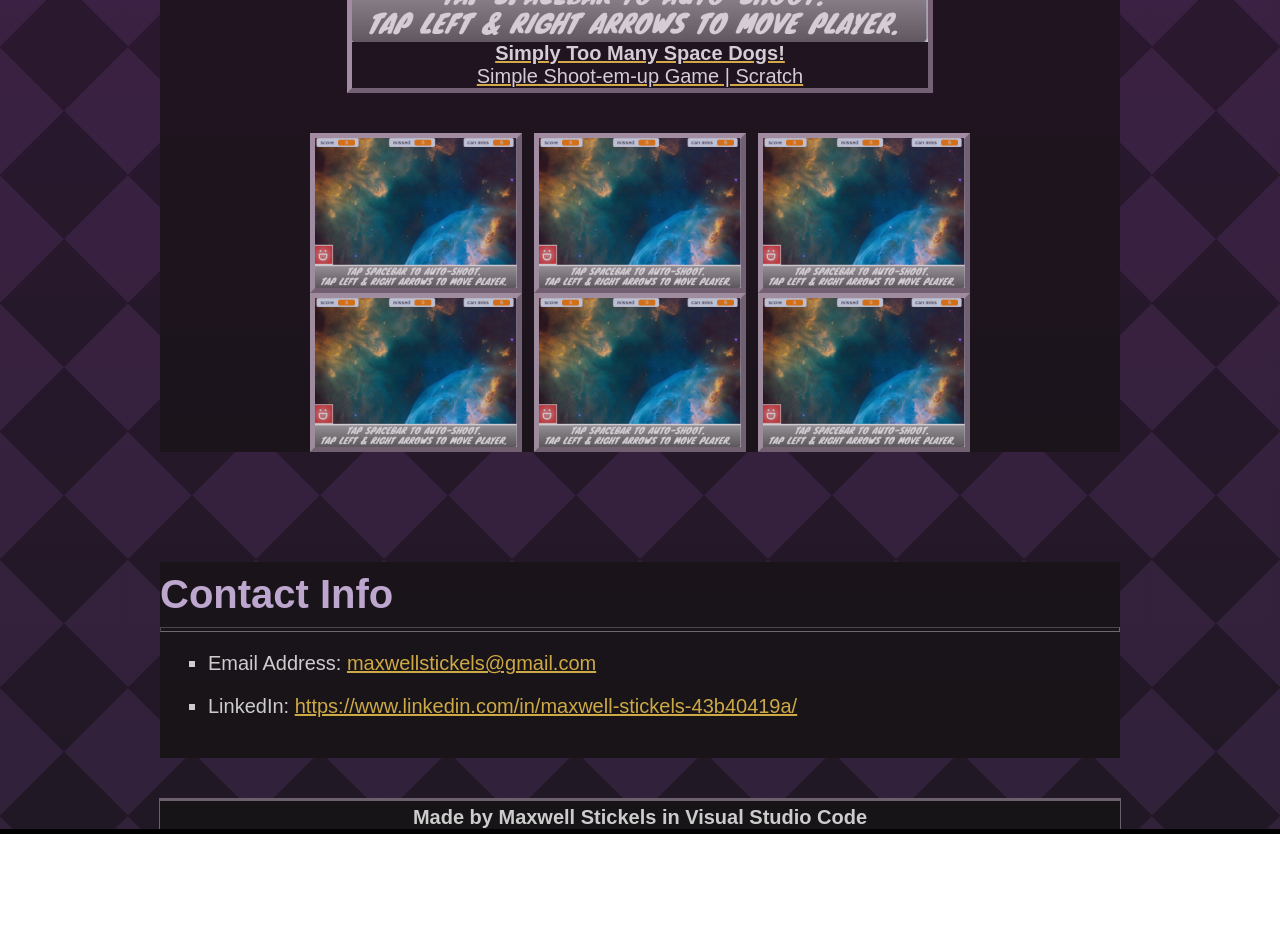
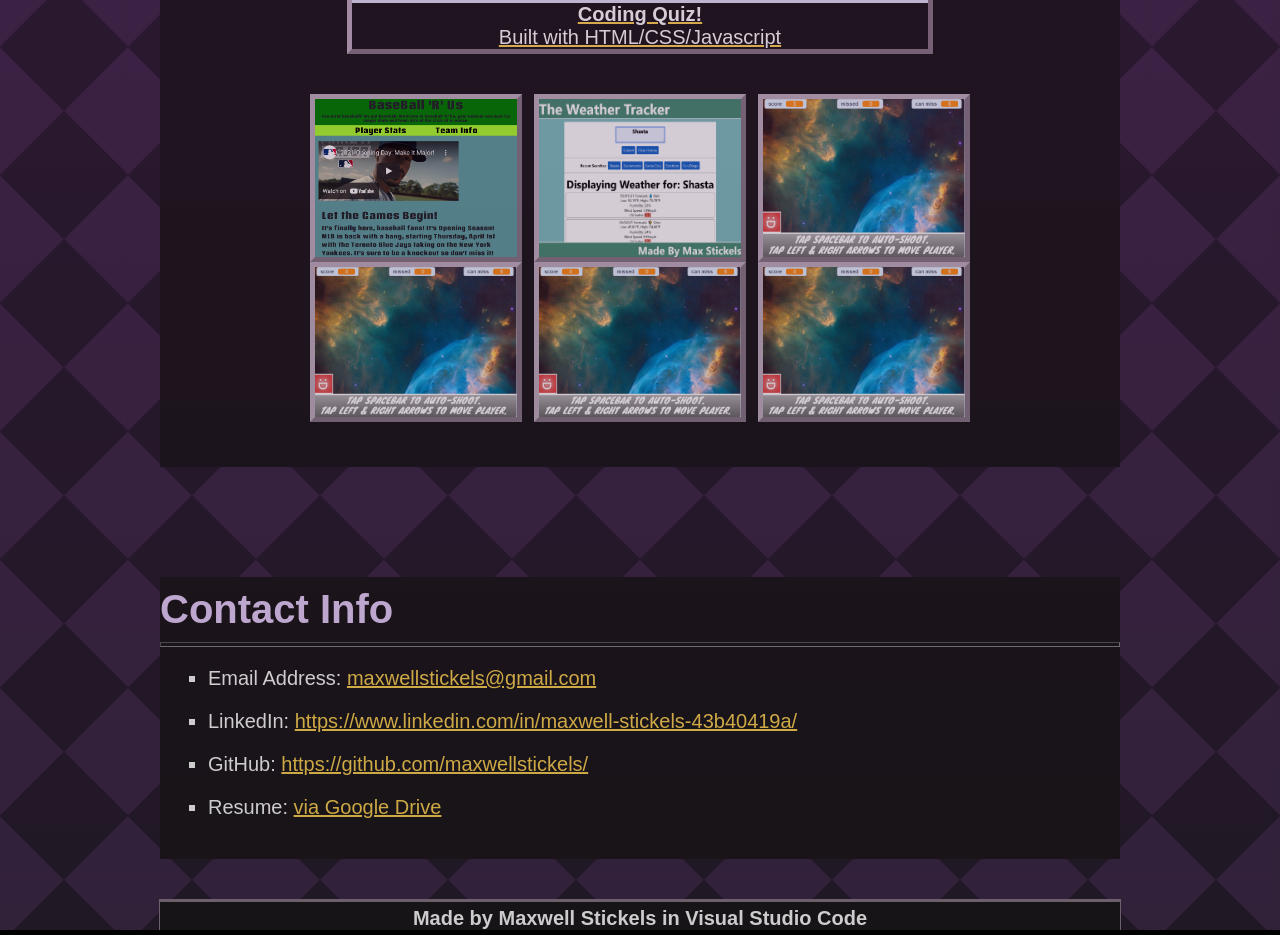
Before and after one commit to maxwellstickels/portfolio, a plain HTML site: page index.html in a window 1280 px wide. Shown: the part 1427-2362 px from the top of the page. Before the commit the page ends 2261 px from the top, so only its background shows below. Drawn offline with Linux system fonts and the light colour scheme.

Commit message:
Added new projects to Works section, resume and GitHub links to contact info section. Added MIT License to README.md

```diff
--- a/assets/css/style.css
+++ b/assets/css/style.css
@@ -130,7 +130,9 @@ hr {
 
 .work-img {
     width: 100%;
-    height: auto;
+    height: 100%;
+    overflow:hidden;
+    background-position: top;
     display: block;
     margin: 0 auto;
 }
@@ -146,6 +148,7 @@ hr {
 .small-work {
     width: 30%;
     height: auto;
+    overflow: hidden;
     display: block;
     margin: 0 auto;
 }
--- a/index.html
+++ b/index.html
@@ -50,23 +50,23 @@
             <hr>
             <div style="height:30px"></div> <!-- For spacing purposes. -->
             <section id="main-work" class="bordered">
-                <a href="https://scratch.mit.edu/projects/493323101/">
-                    <img class="work-img" src="assets/images/spacedogs.PNG" alt="Too Many Space Dogs"/>
+                <a href="https://maxwellstickels.github.io/coding-quiz/">
+                    <img class="work-img" src="assets/images/coding-quiz.PNG" alt="Too Many Space Dogs"/>
                 <div id="work-title">
-                    <h3>Simply Too Many Space Dogs!</h3>
-                    <p>Simple Shoot-em-up Game | Scratch</p>
+                    <h3>Coding Quiz!</h3>
+                    <p>Built with HTML/CSS/Javascript</p>
                 </a>
                 </div>
             </section>
             <section id="small-works">
                 <section class="bordered small-work">
-                    <a href="https://scratch.mit.edu/projects/493323101/">
-                        <img class="work-img" src="assets/images/spacedogs.PNG" alt="Too Many Space Dogs"/>
+                    <a href="https://maxwellstickels.github.io/sports-app/">
+                        <img class="work-img" src="assets/images/baseball-r-us.png" alt="Too Many Space Dogs"/>
                     </a>
                 </section>
                 <section class="bordered small-work">
-                    <a href="https://scratch.mit.edu/projects/493323101/">
-                        <img class="work-img" src="assets/images/spacedogs.PNG" alt="Too Many Space Dogs"/>
+                    <a href="https://maxwellstickels.github.io/weather-tracker">
+                        <img class="work-img" src="assets/images/weather-tracker.PNG" alt="Too Many Space Dogs"/>
                     </a>
                 </section>
                 <section class="bordered small-work">
@@ -90,6 +90,7 @@
                     </a>
                 </section>
             </section>
+            <div style="height:5px"></div> <!-- For spacing purposes. -->
         </section>
         <div style="height:30px"></div> <!-- For spacing purposes. -->
         <section>
@@ -99,6 +100,8 @@
                 <ul id="contact-list">
                     <li>Email Address: <a href="mailto:maxwellstickels@gmail.com">maxwellstickels@gmail.com</a></li>
                     <li>LinkedIn: <a href="https://www.linkedin.com/in/maxwell-stickels-43b40419a/">https://www.linkedin.com/in/maxwell-stickels-43b40419a/</a></li>
+                    <li>GitHub: <a href="https://github.com/maxwellstickels/">https://github.com/maxwellstickels/</a></li>
+                    <li>Resume: <a href="https://drive.google.com/file/d/16uLlFl212ybK6E8qGikuEviLuzoTrjQo/view?usp=sharing">via Google Drive</a></li>
                 </ul>
             </article>
             <div style="height:20px"></div> <!-- For spacing purposes. -->
```
Also changed, not shown: assets/images/baseball-r-us.png (added), assets/images/coding-quiz.PNG (added), assets/images/weather-tracker.PNG (added), 1 other file.
